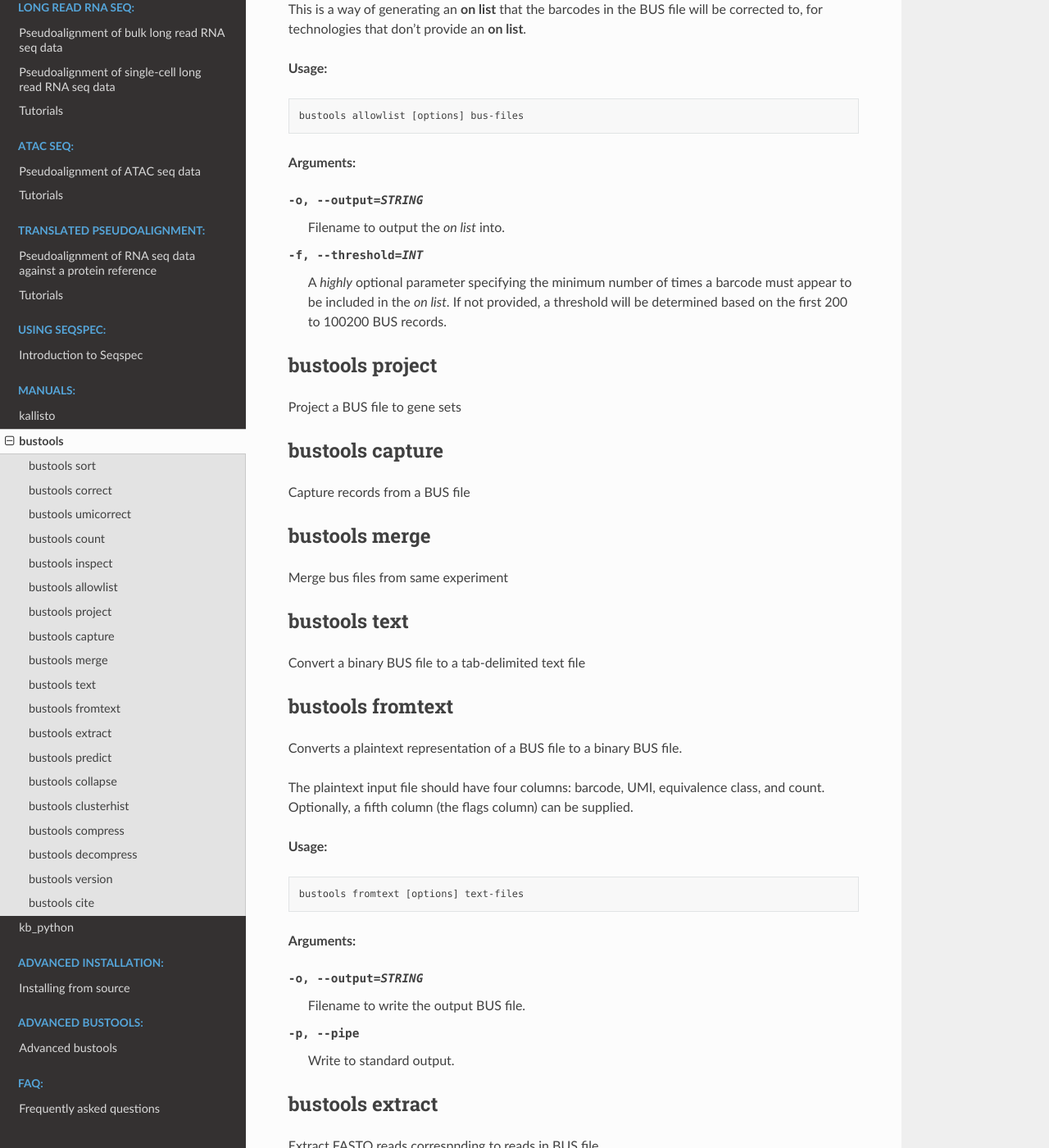
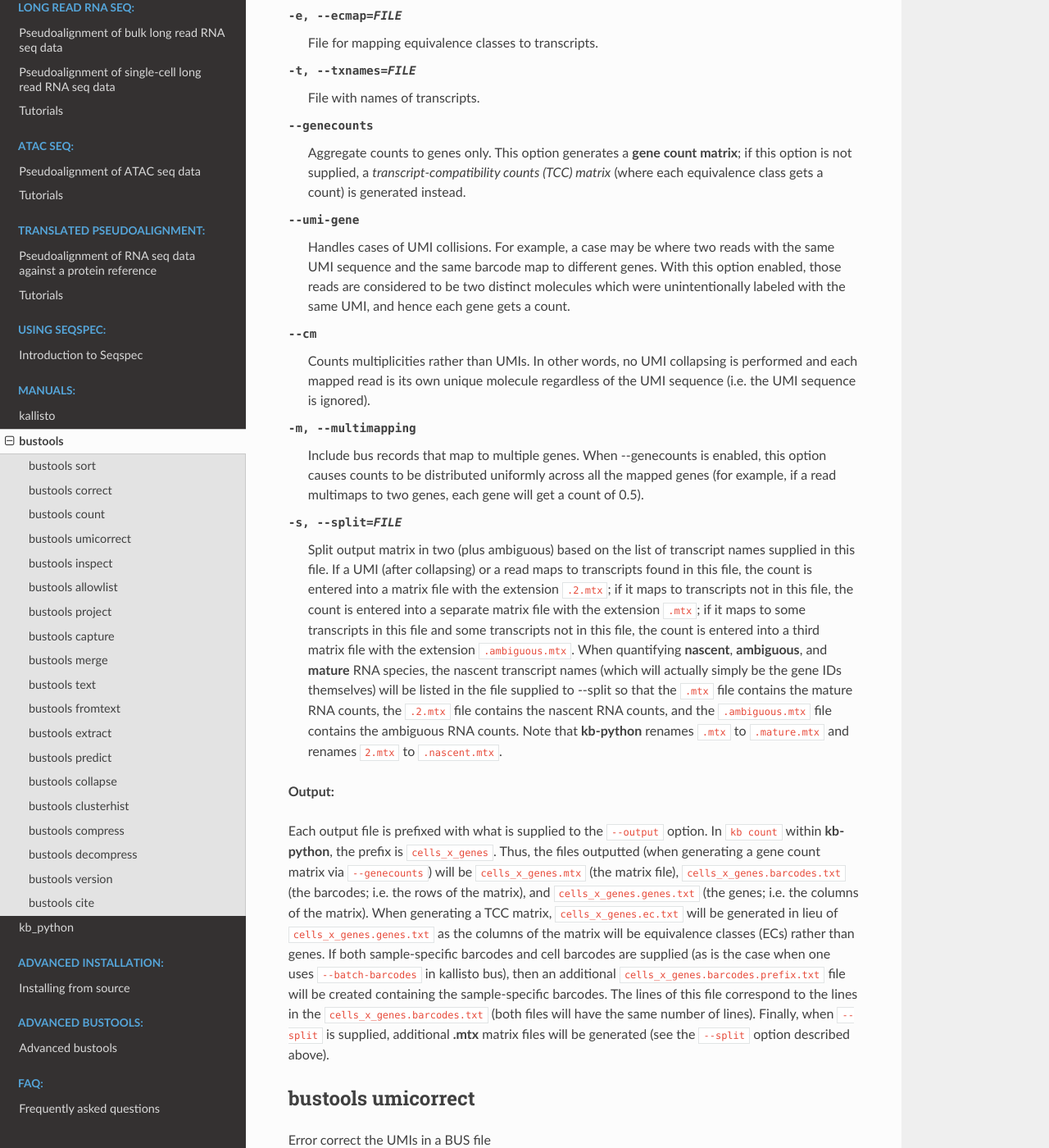
Before and after one commit to pachterlab/kb_docs, a Sphinx documentation site: the page built from docs/source/manuals/bustools.rst, in a window 1280 px wide and 1400 px high, scrolled down 2577 px. Shown: the whole window at 82% size. Built offline with Sphinx 7.4.7 and the Read the Docs theme 2.0.0, drawn with Linux system fonts in a browser that asks for light colours; some of the changed text lies outside the part shown.

Commit message:
Update bustools.rst

```diff
--- a/docs/source/manuals/bustools.rst
+++ b/docs/source/manuals/bustools.rst
@@ -71,13 +71,49 @@
 -r, --replace  Perform the replacement operation rather than the barcode error correction operation for the file supplied in the -w option.
 
 
+bustools count
+^^^^^^^^^^^^^^^^^^^^
+Generates count matrices from BUS files that have been sorted and barcode-error-corrected.
+
+**Usage:**
+
+
+.. code-block:: text
+
+   bustools count [options] sorted-bus-files
+
+**Arguments:**
+
+
+-o, --output=STRING  The prefix of the output files for count matrices.
+
+-g, --genemap=FILE  File for mapping transcripts to genes (when using ``kb ref`` in kb-python, this is the **t2g.txt** file produced by it).
+
+-e, --ecmap=FILE  File for mapping equivalence classes to transcripts.
+
+-t, --txnames=FILE  File with names of transcripts.
+
+--genecounts  Aggregate counts to genes only. This option generates a **gene count matrix**; if this option is not supplied, a *transcript-compatibility counts (TCC) matrix* (where each equivalence class gets a count) is generated instead.
+
+--umi-gene  Handles cases of UMI collisions. For example, a case may be where two reads with the same UMI sequence and the same barcode map to different genes. With this option enabled, those reads are considered to be two distinct molecules which were unintentionally labeled with the same UMI, and hence each gene gets a count.
+
+--cm  Counts multiplicities rather than UMIs. In other words, no UMI collapsing is performed and each mapped read is its own unique molecule regardless of the UMI sequence (i.e. the UMI sequence is ignored).
+
+-m, --multimapping  Include bus records that map to multiple genes. When --genecounts is enabled, this option causes counts to be distributed uniformly across all the mapped genes (for example, if a read multimaps to two genes, each gene will get a count of 0.5).
+
+-s, --split=FILE  Split output matrix in two (plus ambiguous) based on the list of transcript names supplied in this file. If a UMI (after collapsing) or a read maps to transcripts found in this file, the count is entered into a matrix file with the extension ``.2.mtx``; if it maps to transcripts not in this file, the count is entered into a separate matrix file with the extension ``.mtx``; if it maps to some transcripts in this file and some transcripts not in this file, the count is entered into a third matrix file with the extension ``.ambiguous.mtx``. When quantifying **nascent**, **ambiguous**, and **mature** RNA species, the nascent transcript names (which will actually simply be the gene IDs themselves) will be listed in the file supplied to --split so that the ``.mtx`` file contains the mature RNA counts, the ``.2.mtx`` file contains the nascent RNA counts, and the ``.ambiguous.mtx`` file contains the ambiguous RNA counts. Note that **kb-python** renames ``.mtx`` to ``.mature.mtx`` and renames ``2.mtx`` to ``.nascent.mtx``.
+
+
+**Output:**
+
+Each output file is prefixed with what is supplied to the ``--output`` option. In ``kb count`` within **kb-python**, the prefix is ``cells_x_genes``. Thus, the files outputted (when generating a gene count matrix via ``--genecounts``) will be ``cells_x_genes.mtx`` (the matrix file), ``cells_x_genes.barcodes.txt`` (the barcodes; i.e. the rows of the matrix), and ``cells_x_genes.genes.txt`` (the genes; i.e. the columns of the matrix). When generating a TCC matrix, ``cells_x_genes.ec.txt`` will be generated in lieu of ``cells_x_genes.genes.txt`` as the columns of the matrix will be equivalence classes (ECs) rather than genes. If both sample-specific barcodes and cell barcodes are supplied (as is the case when one uses ``--batch-barcodes`` in kallisto bus), then an additional ``cells_x_genes.barcodes.prefix.txt`` file will be created containing the sample-specific barcodes. The lines of this file correspond to the lines in the ``cells_x_genes.barcodes.txt`` (both files will have the same number of lines). Finally, when ``--split`` is supplied, additional **.mtx** matrix files will be generated (see the ``--split`` option described above).
+
+
+
 bustools umicorrect
 ^^^^^^^^^^^^^^^^^^^^
 Error correct the UMIs in a BUS file
 
-bustools count
-^^^^^^^^^^^^^^^^^^^^
-Generate count matrices from a BUS file
 
 bustools inspect
 ^^^^^^^^^^^^^^^^^^^^
@@ -199,8 +235,20 @@
 
 bustools version
 ^^^^^^^^^^^^^^^^^^^^
-Prints version number
+
+**Usage:**
+
+
+.. code-block:: text
+
+   bustools version
 
 bustools cite
 ^^^^^^^^^^^^^^^^^^^^
-Prints citation information
+
+**Usage:**
+
+
+.. code-block:: text
+
+   bustools cite
```
